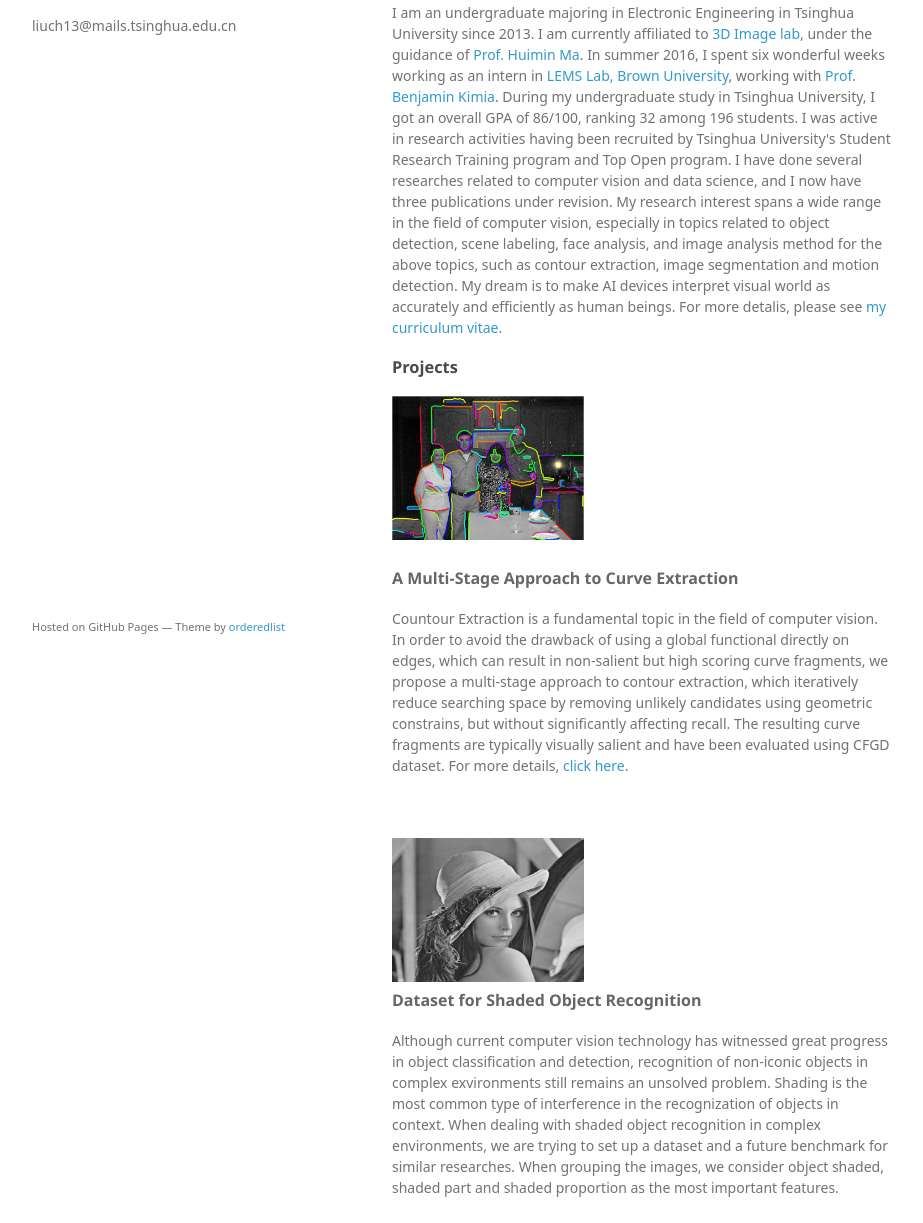
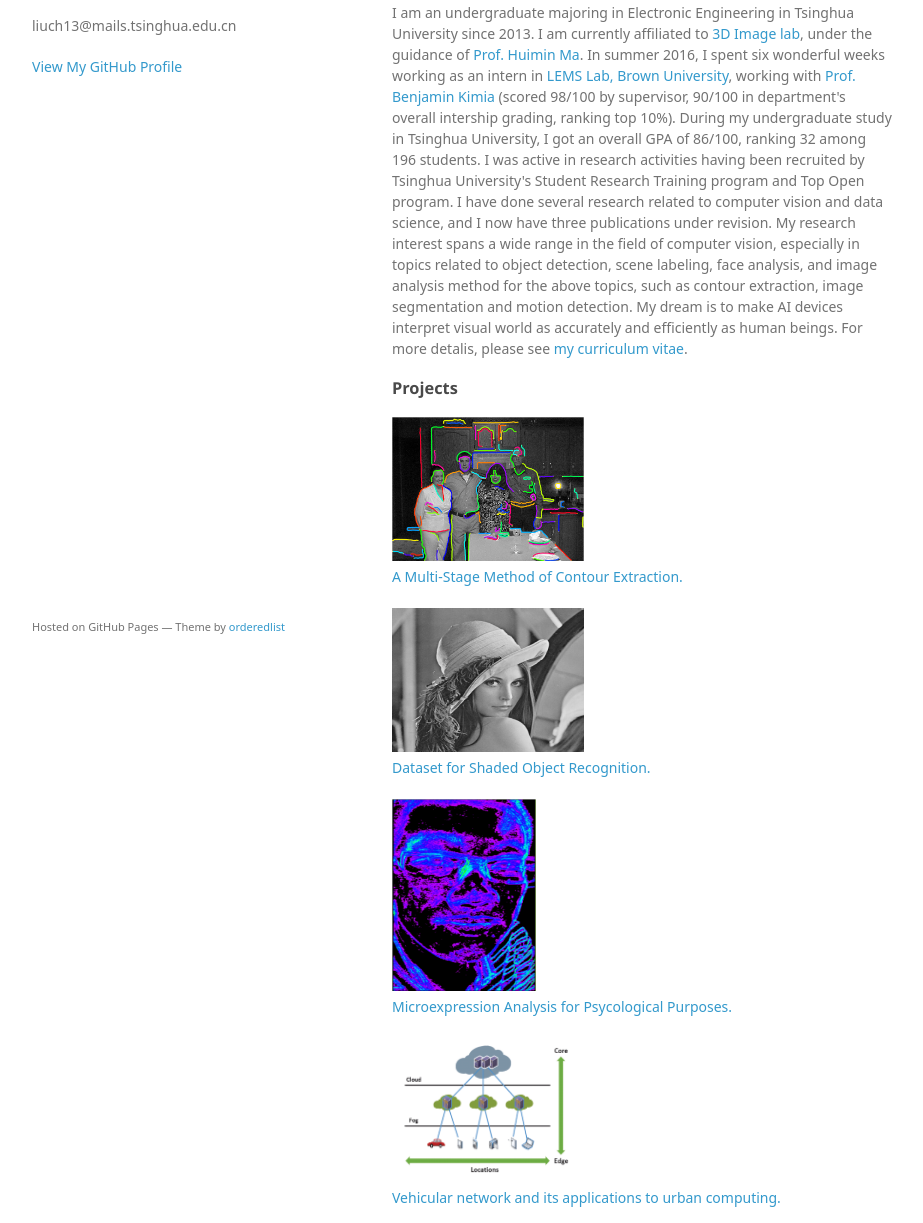
Before and after one commit to ChenhaoLiu/ChenhaoLiu.github.io, a plain HTML site: page index.html in a window 1280 px wide. Shown: the part 94-1317 px from the top of the page, without its empty margins (178-1101 px from the left). Drawn offline with Linux system fonts and the light colour scheme; a web font is replaced by a local one.

Commit message:
Replace master branch with page content via GitHub

```diff
--- a/index.html
+++ b/index.html
@@ -3,7 +3,7 @@
   <head>
     <meta charset="utf-8">
     <meta http-equiv="X-UA-Compatible" content="chrome=1">
-    <title>Chenhao Liu</title>
+    <title>Chenhao Liu by ChenhaoLiu</title>
 
     <link rel="stylesheet" href="stylesheets/styles.css">
     <link rel="stylesheet" href="stylesheets/github-light.css">
@@ -18,31 +18,30 @@
         <h1>Chenhao Liu</h1>
         <p>liuch13@mails.tsinghua.edu.cn</p>
 
+
+        <p class="view"><a href="https://github.com/ChenhaoLiu">View My GitHub Profile</a></p>
+
       </header>
       <section>
         <h3>
 <a id="about-myself" class="anchor" href="#about-myself" aria-hidden="true"><span aria-hidden="true" class="octicon octicon-link"></span></a>About Myself</h3>
 
-<p>I am an undergraduate majoring in Electronic Engineering in Tsinghua University since 2013. I am currently affiliated to <a href="3dimage.ee.tsinghua.edu.cn">3D Image lab</a>, under the guidance of <a href="http://3dimage.ee.tsinghua.edu.cn/mhm">Prof. Huimin Ma</a>. In summer 2016, I spent six wonderful weeks working as an intern in <a href="http://vision.lems.brown.edu/">LEMS Lab, Brown University</a>, working with <a href="http://vision.lems.brown.edu/faculty/kimia">Prof. Benjamin Kimia</a>. During my undergraduate study in Tsinghua University, I got an overall GPA of 86/100, ranking 32 among 196 students. I was active in research activities having been recruited by Tsinghua University's Student Research Training program and Top Open program. I have done several researches related to computer vision and data science, and I now have three publications under revision. My research interest spans a wide range in the field of computer vision, especially in topics related to object detection, scene labeling, face analysis, and image analysis method for the above topics, such as contour extraction, image segmentation and motion detection. My dream is to make AI devices interpret visual world as accurately and efficiently as human beings. For more detalis, please see <a href="./CV_updating.pdf">my curriculum vitae</a>.</p>
+<p>I am an undergraduate majoring in Electronic Engineering in Tsinghua University since 2013. I am currently affiliated to <a href="3dimage.ee.tsinghua.edu.cn">3D Image lab</a>, under the guidance of <a href="http://3dimage.ee.tsinghua.edu.cn/mhm">Prof. Huimin Ma</a>. In summer 2016, I spent six wonderful weeks working as an intern in <a href="http://vision.lems.brown.edu/">LEMS Lab, Brown University</a>, working with <a href="http://vision.lems.brown.edu/faculty/kimia">Prof. Benjamin Kimia</a> (scored 98/100 by supervisor, 90/100 in department's overall intership grading, ranking top 10%). During my undergraduate study in Tsinghua University, I got an overall GPA of 86/100, ranking 32 among 196 students. I was active in research activities having been recruited by Tsinghua University's Student Research Training program and Top Open program. I have done several research related to computer vision and data science, and I now have three publications under revision. My research interest spans a wide range in the field of computer vision, especially in topics related to object detection, scene labeling, face analysis, and image analysis method for the above topics, such as contour extraction, image segmentation and motion detection. My dream is to make AI devices interpret visual world as accurately and efficiently as human beings. For more detalis, please see <a href="./CV_updating.pdf">my curriculum vitae</a>.</p>
 
 <h3>
 <a id="projects" class="anchor" href="#projects" aria-hidden="true"><span aria-hidden="true" class="octicon octicon-link"></span></a>Projects</h3>
 
 <p><img src="./img/brownseg_cover.png" width="192" height="144"><br>
-      <h2><font size = 3 color = #666666>A Multi-Stage Approach to Curve Extraction</font></h2>
-      <p>Countour Extraction is a fundamental topic in the field of computer vision. In order to avoid the drawback of using a global functional directly on edges, which can result in non-salient but high scoring curve fragments, we propose a multi-stage approach to contour extraction, which iteratively reduce searching space by removing unlikely candidates using geometric constrains, but without significantly affecting recall. The resulting curve fragments are typically visually salient and have been evaluated using CFGD dataset. For more details, <a href="div1.html">click here</a>.</p>
-      <br>
+      <a href="div1.html"> A Multi-Stage Method of Contour Extraction. </a> <br>
       <br>
 <img src="./img/jamcloud.jpg" width="192" height="144"><br>
-      <h2><font size = 3 color = #666666>Dataset for Shaded Object Recognition</font></h2>
-      <p>Although current computer vision technology has witnessed great progress in object classification and detection, recognition of non-iconic objects in complex exvironments still remains an unsolved problem. Shading is the most common type of interference in the recognization of objects in context. When dealing with shaded object recognition in complex environments, we are trying to set up a dataset and a future benchmark for similar researches. When grouping the images, we consider object shaded, shaded part and shaded proportion as the most important features.</p>
+      <a href="huiminma.html"> Dataset for Shaded Object Recognition. </a> <br>
       <br>
 <img src="./img/microexp_cover.png" width="144" height="192/"><br>
-      <h2><font size = 3 color = #666666>Microexpression Analysis for Psycological Purposes</font></h2>
-      <p>Facial expressions show a person's mood, thoughts, as well as psycological well being. Moreover, although one can possibly hold his facial expressions after training, microexpressions, propelled by neural reflex, always betray one's true feelings. We try to analyze a person's psycological status, including terms of tension, aggresiveness and fearness, by detecting the micro-movement of his facial muscles using different motion tracking methods.</p>
+      <a href="huiminma.html"> Microexpression Analysis for Psycological Purposes. </a> <br>
       <br>
 <img src="./img/jamcloud_cover.png" width="192" height="144/"><br>
-      <h2><font size = 3 color = #666666>Vehicular network and its applications to urban computing.</font></h2>
+      <a href="jamcloud.html"> Vehicular network and its applications to urban computing. </a> <br></p>
 
 <h3>
 <a id="contact" class="anchor" href="#contact" aria-hidden="true"><span aria-hidden="true" class="octicon octicon-link"></span></a>Contact</h3>
```
Also changed, not shown: params.json (+1 -1 lines).
